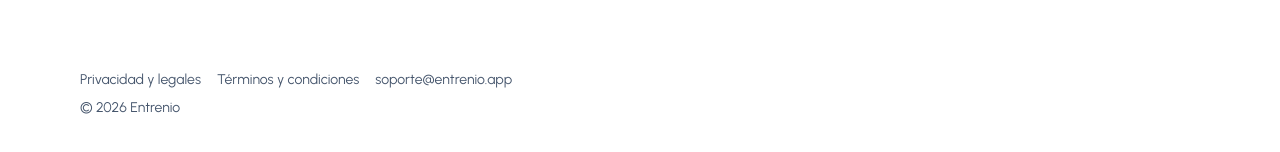
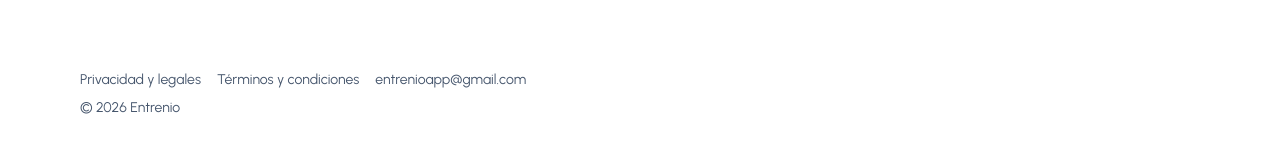
Before and after one commit to PauloAcca/entrenio-dashboard, a Next.js app in the folder apps/web/: page / in a window 1280 px wide. Shown: the part 3038-3190 px from the top of the page. Built offline with nearby package versions, Linux system fonts and the light colour scheme.

Commit message:
chore: Consolidate all contact email addresses to entrenioapp@gmail.com across public pages.

```diff
--- a/apps/web/src/app/(public)/deleteAccount/page.tsx
+++ b/apps/web/src/app/(public)/deleteAccount/page.tsx
@@ -16,8 +16,8 @@ export default function Home() {
 
           <p className="mt-4 text-lg text-slate-600">
             Si querés que nosotros la eliminemos, enviá un correo a
-            <a href="mailto:contacto@entrenio.com?subject=Eliminar cuenta Entrenio">
-                contacto@entrenio.com
+            <a href="mailto:entrenioapp@gmail.com?subject=Eliminar cuenta Entrenio">
+                entrenioapp@gmail.com
             </a>
             desde la misma dirección que usaste para registrarte.
           </p>
@@ -31,7 +31,7 @@ export default function Home() {
         <div className="flex gap-4">
           <a className="hover:underline" href="/privacy.html">Privacidad y legales</a>
           <a className="hover:underline" href="/terms.html">Términos y condiciones</a>
-          <a className="hover:underline" href="mailto:contacto@entrenio.com">contacto@entrenio.com</a>
+          <a className="hover:underline" href="mailto:entrenioapp@gmail.com">entrenioapp@gmail.com</a>
         </div>
         <p className="mt-2">© {new Date().getFullYear()} Entrenio</p>
       </footer>
--- a/apps/web/src/app/(public)/gimnasios/page.tsx
+++ b/apps/web/src/app/(public)/gimnasios/page.tsx
@@ -66,7 +66,7 @@ export default function GimnasiosPage() {
             Fidelizá a tus socios, modernizá tu equipamiento y reducí la tasa de abandono con una app personalizada para tu marca.
           </p>
           <div className="mt-8 flex flex-col lg:flex-row gap-4 w-full lg:w-auto">
-            <a href="mailto:ventas@entrenio.app" className="w-full lg:w-auto text-center bg-black text-white dark:bg-white dark:text-black px-8 py-4 rounded-xl font-medium text-lg hover:bg-slate-800 dark:hover:bg-slate-200 hover:-translate-y-1 transition-all shadow-lg cursor-target">
+            <a href="mailto:entrenioapp@gmail.com" className="w-full lg:w-auto text-center bg-black text-white dark:bg-white dark:text-black px-8 py-4 rounded-xl font-medium text-lg hover:bg-slate-800 dark:hover:bg-slate-200 hover:-translate-y-1 transition-all shadow-lg cursor-target">
               Solicitar Demo
             </a>
             <a href="#features" className="w-full lg:w-auto text-center bg-white text-slate-900 dark:bg-black dark:text-white border border-slate-200 dark:border-slate-800 px-8 py-4 rounded-xl font-medium text-lg hover:border-slate-400 dark:hover:border-slate-600 hover:bg-slate-50 dark:hover:bg-slate-900 transition-all cursor-target">
@@ -178,7 +178,7 @@ export default function GimnasiosPage() {
         <p>© {new Date().getFullYear()} Entrenio Business</p>
         <div className="flex gap-6">
              <a href="/" className="hover:text-black dark:hover:text-white transition-colors">Volver a Entrenio</a>
-             <a href="mailto:negocios@entrenio.app" className="hover:text-black dark:hover:text-white transition-colors">negocios@entrenio.app</a>
+             <a href="mailto:entrenioapp@gmail.com" className="hover:text-black dark:hover:text-white transition-colors">entrenioapp@gmail.com</a>
         </div>
       </footer>
 
--- a/apps/web/src/app/(public)/privacy/page.tsx
+++ b/apps/web/src/app/(public)/privacy/page.tsx
@@ -49,7 +49,7 @@ export default function Privacy() {
       </ul>
 
       <h2>Tus derechos</h2>
-      <p>Escribí a <a href="mailto:contacto@entrenio.com">contacto@entrenio.com</a> para acceso, rectificación, eliminación y portabilidad.</p>
+      <p>Escribí a <a href="mailto:entrenioapp@gmail.com">entrenioapp@gmail.com</a> para acceso, rectificación, eliminación y portabilidad.</p>
 
       <hr />
 
@@ -90,7 +90,7 @@ export default function Privacy() {
       </p>
 
       <h2>Contacto legal</h2>
-      <p><a href="mailto:contacto@entrenio.com">contacto@entrenio.com</a></p>
+      <p><a href="mailto:entrenioapp@gmail.com">entrenioapp@gmail.com</a></p>
     </main>
   );
 }
--- a/apps/web/src/app/(public)/terms/page.tsx
+++ b/apps/web/src/app/(public)/terms/page.tsx
@@ -34,7 +34,7 @@ export default function Terms() {
       <p>Podemos actualizar estos términos en cualquier momento. Publicaremos la fecha de la última modificación.</p>
 
       <h2>9. Contacto</h2>
-      <p>Consultas legales: <a href="mailto:contacto@entrenio.com">contacto@entrenio.com</a></p>
+      <p>Consultas legales: <a href="mailto:entrenioapp@gmail.com">entrenioapp@gmail.com</a></p>
     </main>
   );
 }
--- a/apps/web/src/app/page.tsx
+++ b/apps/web/src/app/page.tsx
@@ -232,7 +232,7 @@ export default function Home() {
         <div className="flex gap-4">
           <a className="hover:underline" href="/privacy">Privacidad y legales</a>
           <a className="hover:underline" href="/terms">Términos y condiciones</a>
-          <a className="hover:underline" href="mailto:soporte@entrenio.app">soporte@entrenio.app</a>
+          <a className="hover:underline" href="mailto:entrenioapp@gmail.com">entrenioapp@gmail.com</a>
         </div>
         <p className="mt-2">© {new Date().getFullYear()} Entrenio</p>
       </footer>
```
